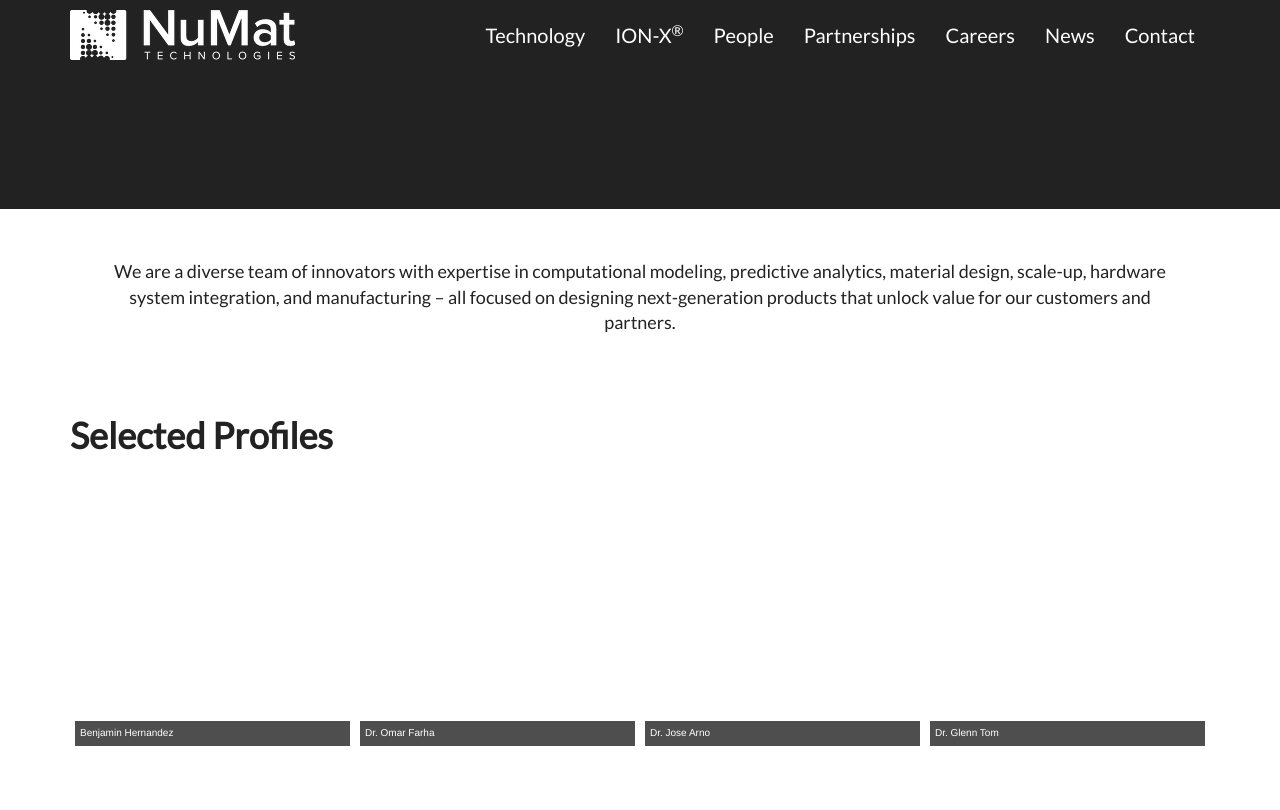
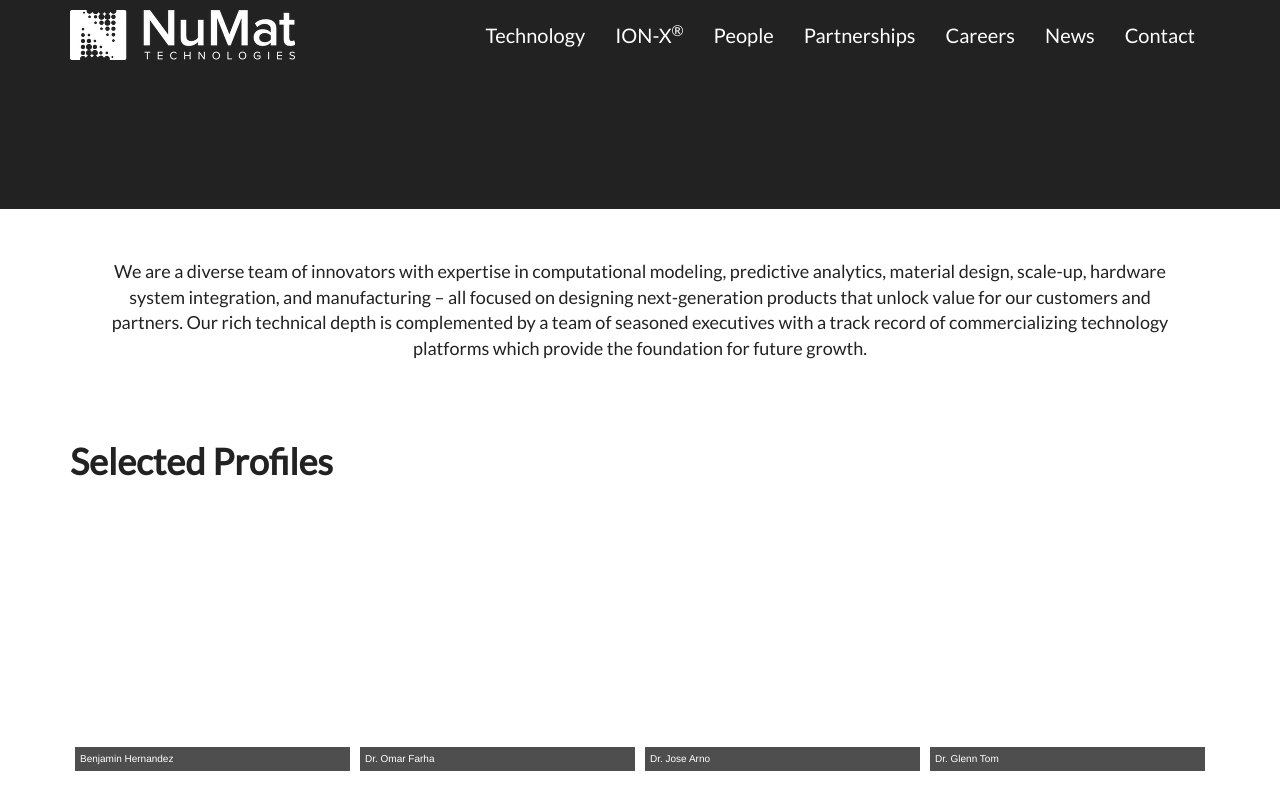
Before and after one commit to numat/numat.github.io, a Jekyll site: the page built from people.html, in a window 1280 px wide and 900 px high, scrolled down 601 px. Shown: the top 810 px of the window. Built offline with Jekyll 4.4.1, drawn with Linux system fonts in a browser that asks for light colours; nearby versions of some CDN libraries; comment, search, counter and statistics services are not loaded; some of the changed lines change nothing that is shown.

Commit message:
Added secondary titles to people

```diff
--- a/_data/people.yml
+++ b/_data/people.yml
@@ -7,6 +7,10 @@
     modeling, predictive analytics, material design, scale-up, hardware system
     integration, and manufacturing – all focused on designing next-generation
     products that unlock value for our customers and partners.
+
+    Our rich technical depth is complemented by a team of seasoned executives
+    with a track record of commercializing technology platforms which provide
+    the foundation for future growth.
 
 groups:
 
@@ -127,7 +131,7 @@
             Frankfurt, Germany.
 
       - name: Patrick Fuller
-        position: Engineering
+        position: Engineering, Computational
         linkedin: https://www.linkedin.com/in/patrickemmettfuller
         email: pat@numat-tech.com
         github: patrickfuller
@@ -144,7 +148,7 @@
           multiple Fortune 500 companies and research institutions.
 
       - name: Dr. Mitch Weston
-        position: Chemistry
+        position: Chemistry, Applications Development
         linkedin: http://www.linkedin.com/pub/mitchell-weston/5a/3a5/77b
         email: mitch@numat-tech.com
         description: |
@@ -157,7 +161,7 @@
           applications.
 
       - name: Dr. Paul Siu
-        position: Chemistry
+        position: Chemistry, Applications Development
         linkedin: http://ca.linkedin.com/pub/paul-siu/53/628/43a
         email: paul@numat-tech.com
         description: |
@@ -192,7 +196,7 @@
           nano-therapeutic drugs.
 
       - name: Dr. William Morris
-        position: Chemistry
+        position: Chemistry, Applications Development
         email: william@numat-tech.com
         description: |
             William dedicates his time at NuMat to the synthesis of novel
@@ -230,7 +234,7 @@
             synthesis of novel porous frameworks.
 
       - name: Lydia Thurman
-        position: Strategy
+        position: Business Development
         email: l.thurman@numat-tech.com
         description: |
             Lydia supports a variety of commercialization activities and
@@ -241,7 +245,7 @@
             and implementation, and mergers and integrations.
 
       - name: Roberto Flores
-        position: Engineering
+        position: Engineering, Manufacturing
         email: roberto@numat-tech.com
         description: |
             Bob’s expertise lies in the commercial scale-up of novel porous
```
